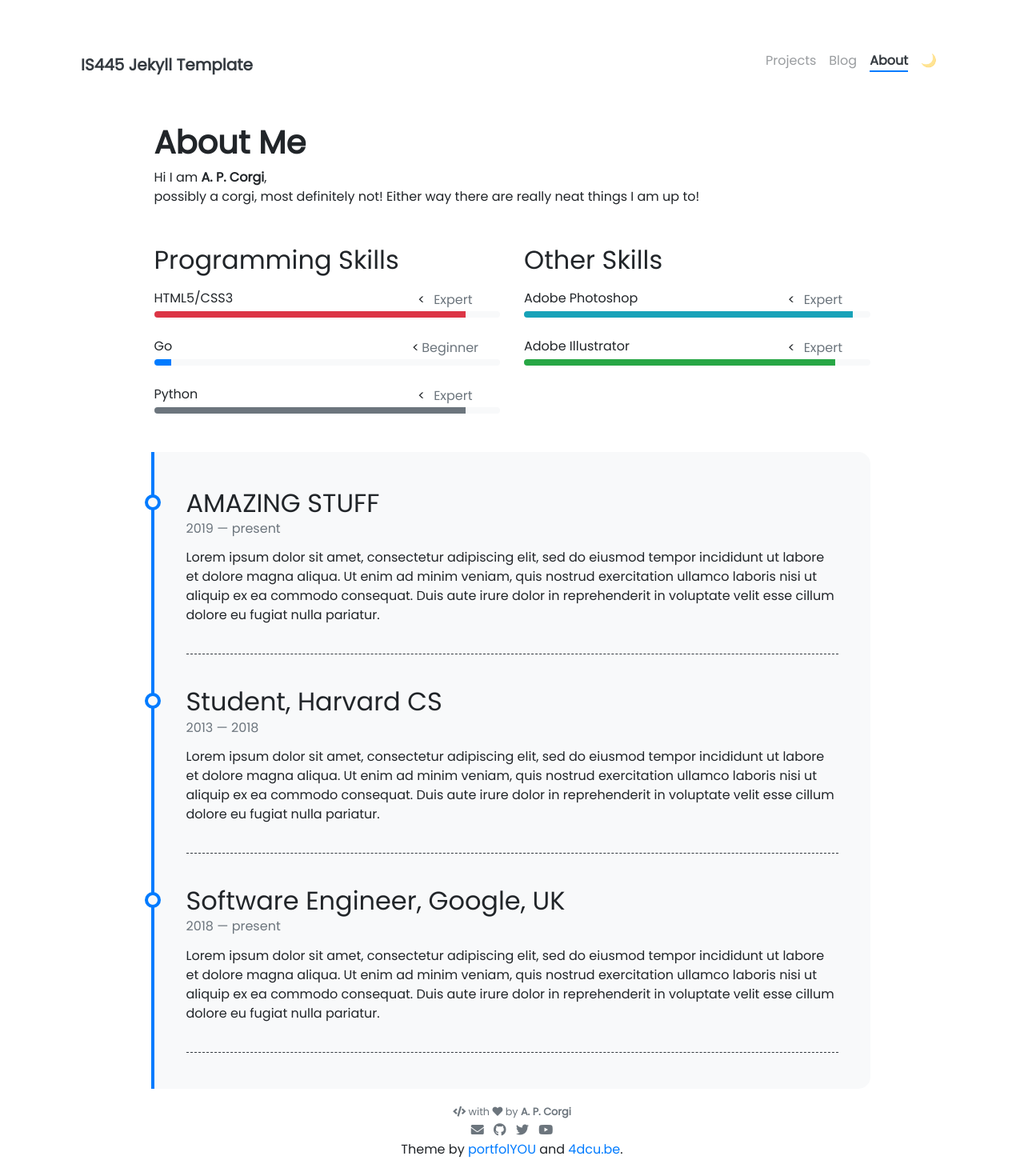
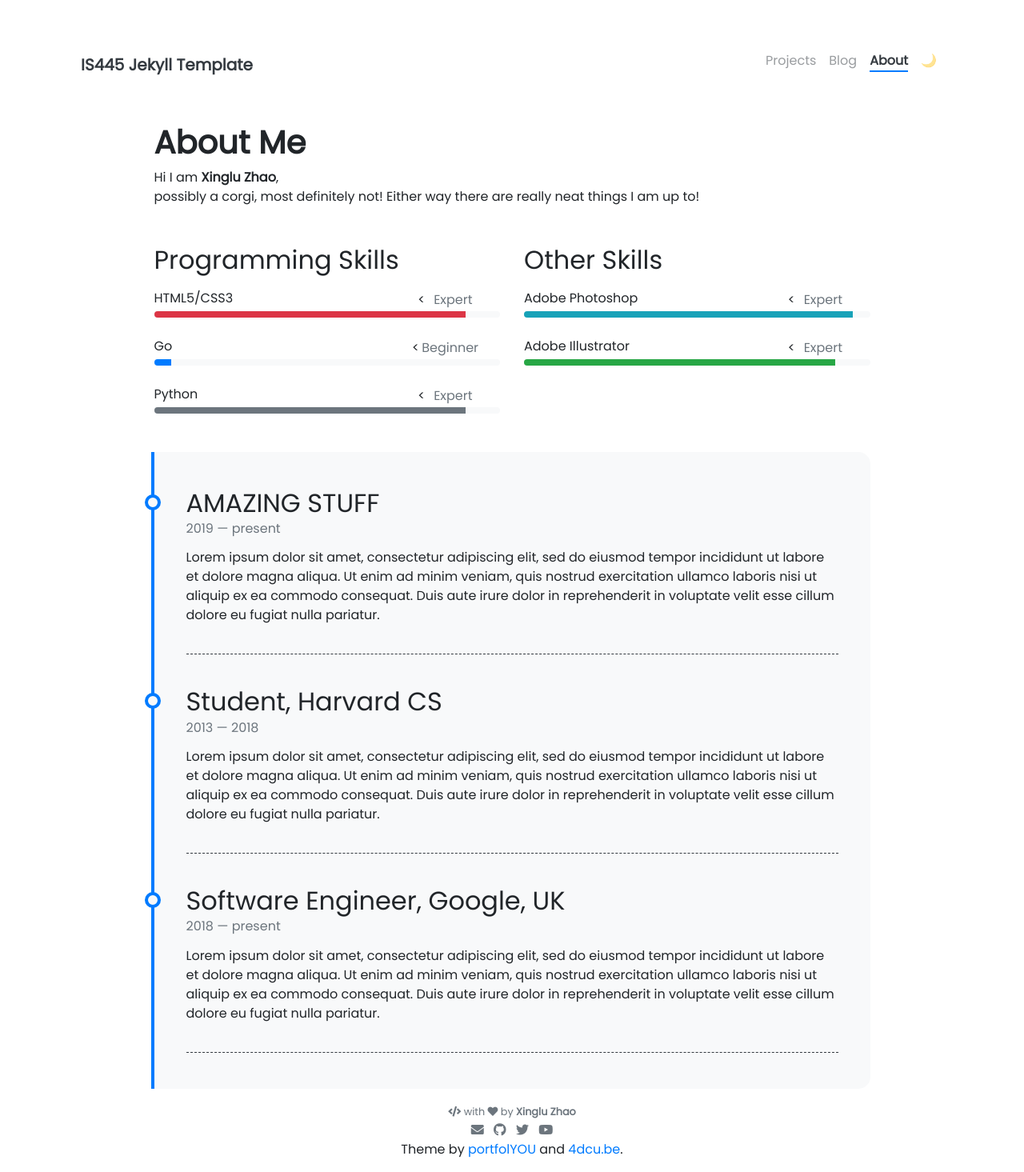
Before and after one commit to luzhao9/luzhao9.github.io, a Jekyll site: the page built from pages/about.md, in a window 1280 px wide. Shown: the whole page at 80% size. Built offline with Jekyll 4.4.1, drawn with Linux system fonts in a browser that asks for light colours; nearby versions of some CDN libraries.

Commit message:
Update _config.yml

```diff
--- a/_config.yml
+++ b/_config.yml
@@ -38,7 +38,7 @@ nav_exclude:  # The following paths are excluded from navbar
 
 ### Author Info ###
 author:
-  name              : A. P. Corgi
+  name              : Xinglu Zhao
   image             : https://media.tenor.com/8RcIoWTKYR4AAAAe/scuze-corgi.png
 #  behance           : your_username
 # dribbble          : your_username
@@ -117,7 +117,7 @@ defaults:
 
 ### Exclude from processing ###
 ## Add yours here if you have other stuff in your github.io page!!!**
-exclude:
+
 exclude:
   - README.md
   - README.md~
```
